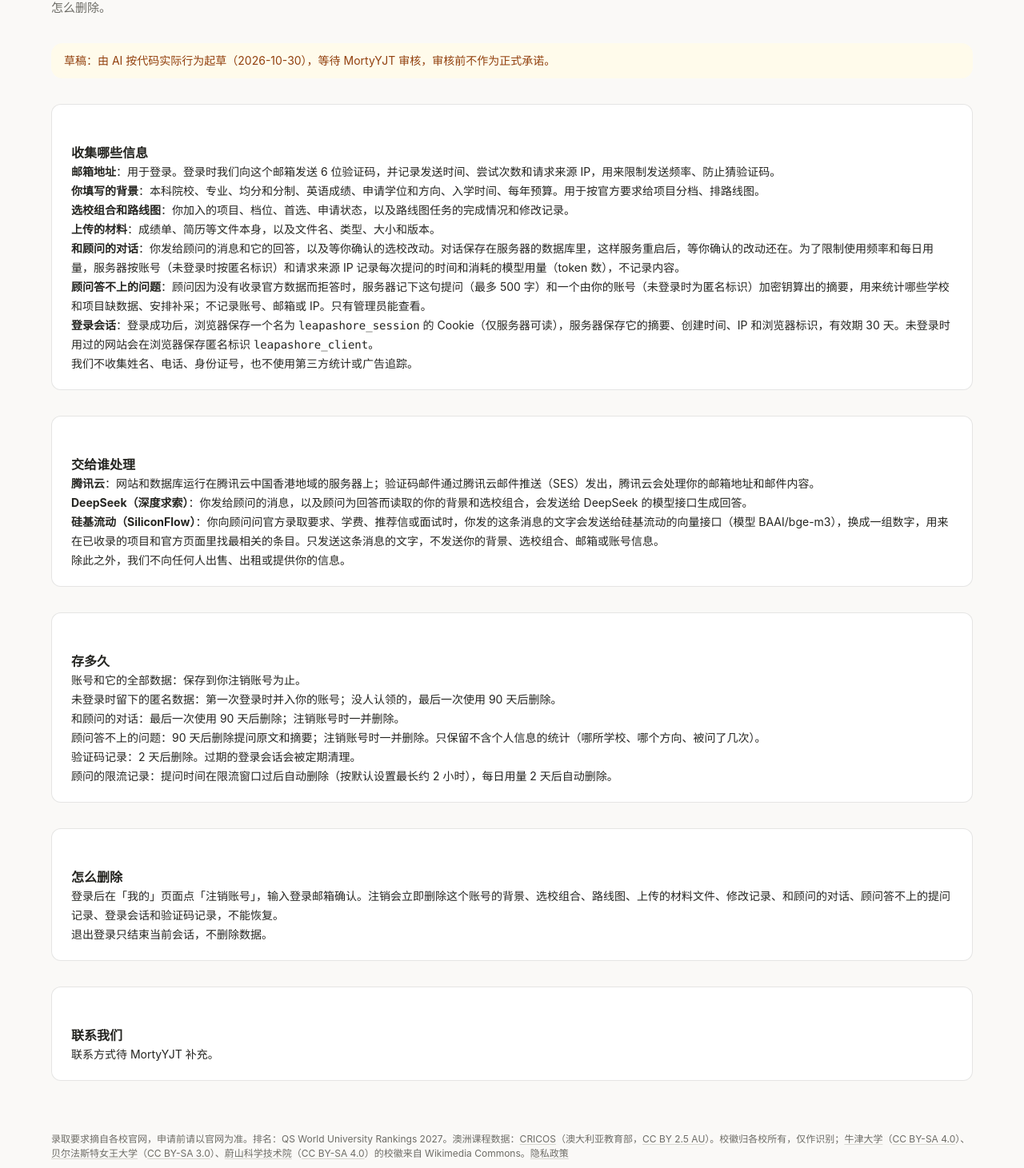
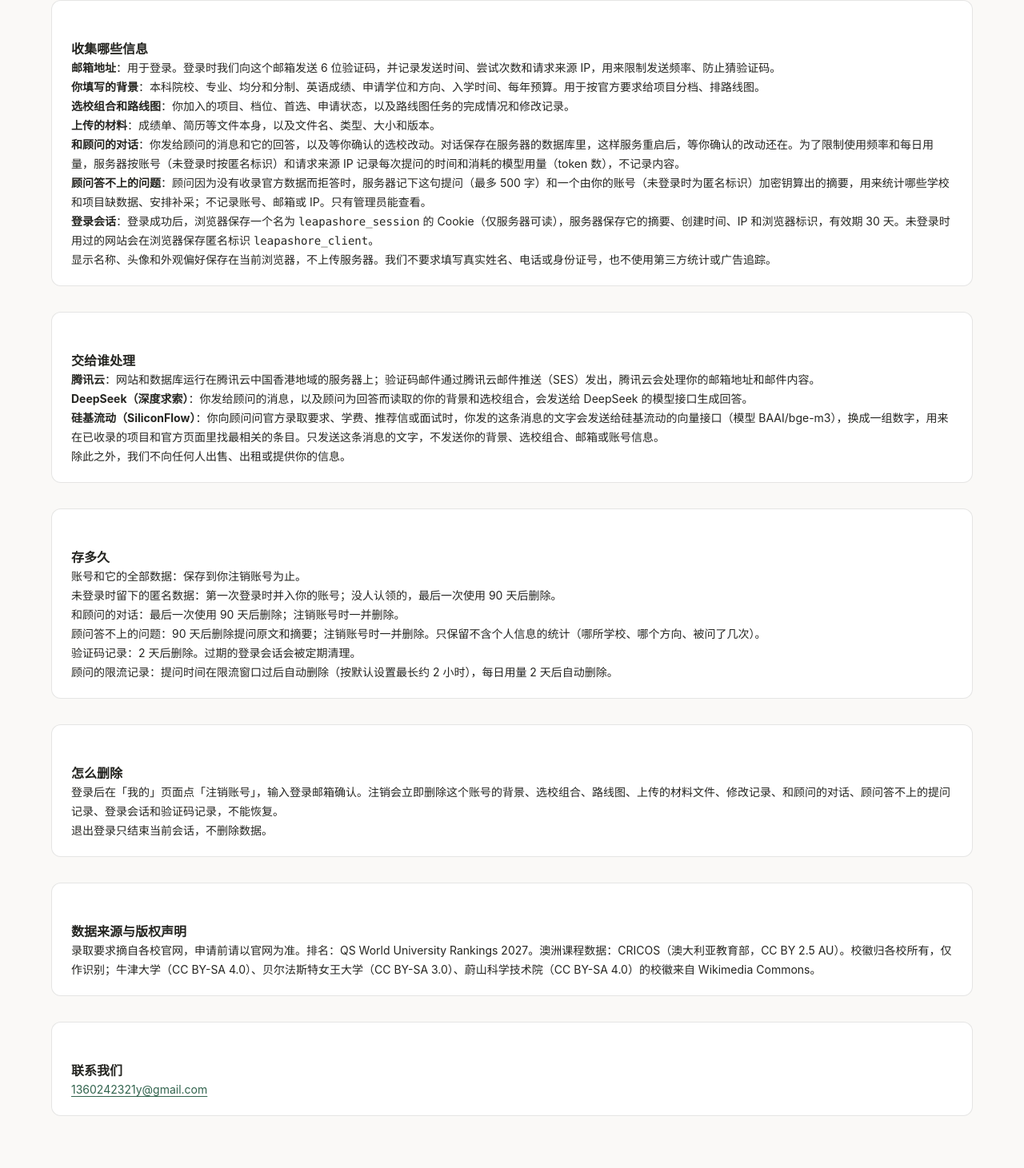
Before and after one commit to MortyYJT/LeapAshore, a Next.js app in the folder web/: page /privacy in a window 1280 px wide. Shown: the part 145-1606 px from the top of the page at 80% size. Built offline with nearby package versions, Linux system fonts and the light colour scheme; no server answers.

Commit message:
fix(web): consolidate attribution in privacy policy
- Keep the global footer limited to the privacy link.
- Preserve data-source and logo licence attribution in the policy.
- Remove the requested introduction and draft notice and add the supplied contact email.

```diff
--- a/web/app/privacy/page.tsx
+++ b/web/app/privacy/page.tsx
@@ -1,25 +1,18 @@
 import type { Metadata } from "next";
 import Link from "next/link";
 
-import { Notice } from "@/components/ui";
+import { DataAttribution } from "@/components/shell/DataAttribution";
 
 export const metadata: Metadata = { title: "隐私政策 · 鱼跃彼岸" };
 
-/**
- * The privacy policy (openspec account-login, spec privacy-policy). Drafted by Claude on 2026-10-30 from
- * what the code actually stores and sends; MortyYJT has to review it before login mode is switched on.
- */
+/** Privacy policy and data-source attribution. */
 export default function PrivacyPage() {
   return (
     <main className="page privacy">
       <div className="title-row">
         <div>
           <h1>隐私政策</h1>
-          <p className="lede">鱼跃彼岸是 MortyYJT 的个人项目。这里说明它收集什么、为什么、交给谁处理、存多久、怎么删除。</p>
         </div>
-      </div>
-      <div className="section">
-        <Notice>草稿：由 AI 按代码实际行为起草（2026-10-30），等待 MortyYJT 审核，审核前不作为正式承诺。</Notice>
       </div>
 
       <section className="panel panel-pad section">
@@ -47,7 +40,7 @@ export default function PrivacyPage() {
             <b>登录会话</b>：登录成功后，浏览器保存一个名为 <code>leapashore_session</code> 的 Cookie（仅服务器可读），服务器保存它的摘要、创建时间、IP 和浏览器标识，有效期 30 天。未登录时用过的网站会在浏览器保存匿名标识 <code>leapashore_client</code>。
           </li>
         </ul>
-        <p>我们不收集姓名、电话、身份证号，也不使用第三方统计或广告追踪。</p>
+        <p>显示名称、头像和外观偏好保存在当前浏览器，不上传服务器。我们不要求填写真实姓名、电话或身份证号，也不使用第三方统计或广告追踪。</p>
       </section>
 
       <section className="panel panel-pad section">
@@ -87,8 +80,13 @@ export default function PrivacyPage() {
       </section>
 
       <section className="panel panel-pad section">
+        <h2>数据来源与版权声明</h2>
+        <DataAttribution />
+      </section>
+
+      <section className="panel panel-pad section">
         <h2>联系我们</h2>
-        <p>联系方式待 MortyYJT 补充。</p>
+        <p><a className="link" href="mailto:1360242321y@gmail.com">1360242321y@gmail.com</a></p>
       </section>
     </main>
   );
--- /dev/null
+++ b/web/components/shell/DataAttribution.tsx
@@ -0,0 +1,35 @@
+import { overseasInstitutions } from "@/lib/catalog-server";
+
+const CC_LICENSE = /^CC (BY(?:-SA)?) (\d\.\d)$/;
+
+/** A Creative Commons licence name as a link to its deed, e.g. CC BY-SA 4.0. */
+function licenseUrl(license: string): string | null {
+  const match = CC_LICENSE.exec(license);
+  return match ? `https://creativecommons.org/licenses/${match[1].toLowerCase()}/${match[2]}/` : null;
+}
+
+/** Data sources and licence attribution, shown in the privacy policy. */
+export function DataAttribution() {
+  const credited = overseasInstitutions.filter((s) => s.logo && s.logo_source && s.logo_license && licenseUrl(s.logo_license));
+  return (
+    <p>
+      录取要求摘自各校官网，申请前请以官网为准。排名：QS World University Rankings 2027。澳洲课程数据：
+      <a href="https://data.gov.au/data/dataset/cricos" target="_blank" rel="noreferrer">CRICOS</a>（澳大利亚教育部，
+      <a href="https://creativecommons.org/licenses/by/2.5/au/" target="_blank" rel="noreferrer">CC BY 2.5 AU</a>）。校徽归各校所有，仅作识别
+      {credited.length > 0 && (
+        <>
+          ；
+          {credited.map((s, i) => (
+            <span key={s.logo}>
+              {i > 0 && "、"}
+              <a href={s.logo_source} target="_blank" rel="noreferrer">{s.name_zh || s.name_en}</a>（
+              <a href={licenseUrl(s.logo_license!)!} target="_blank" rel="noreferrer">{s.logo_license}</a>）
+            </span>
+          ))}
+          的校徽来自 Wikimedia Commons
+        </>
+      )}
+      。
+    </p>
+  );
+}
--- a/web/components/shell/SiteFooter.tsx
+++ b/web/components/shell/SiteFooter.tsx
@@ -1,41 +1,5 @@
 import Link from "next/link";
 
-import { overseasInstitutions } from "@/lib/catalog-server";
-
-const CC_LICENSE = /^CC (BY(?:-SA)?) (\d\.\d)$/;
-
-/** A Creative Commons licence name as a link to its deed, e.g. CC BY-SA 4.0. */
-function licenseUrl(license: string): string | null {
-  const match = CC_LICENSE.exec(license);
-  return match ? `https://creativecommons.org/licenses/${match[1].toLowerCase()}/${match[2]}/` : null;
+export function SiteFooter() {
+  return <p><Link href="/privacy">隐私政策</Link></p>;
 }
-
-/**
- * The one line every page ends with: the caveat on requirements and the attributions the data's licences
- * require (CRICOS under CC BY 2.5 AU, the QS ranking, and each school logo used under a CC BY or CC BY-SA
- * licence, read from the library file so a new one is credited without editing this component).
- */
-export function SiteFooter() {
-  const credited = overseasInstitutions.filter((s) => s.logo && s.logo_source && s.logo_license && licenseUrl(s.logo_license));
-  return (
-    <p>
-      录取要求摘自各校官网，申请前请以官网为准。排名：QS World University Rankings 2027。澳洲课程数据：
-      <a href="https://data.gov.au/data/dataset/cricos" target="_blank" rel="noreferrer">CRICOS</a>（澳大利亚教育部，
-      <a href="https://creativecommons.org/licenses/by/2.5/au/" target="_blank" rel="noreferrer">CC BY 2.5 AU</a>）。校徽归各校所有，仅作识别
-      {credited.length > 0 && (
-        <>
-          ；
-          {credited.map((s, i) => (
-            <span key={s.logo}>
-              {i > 0 && "、"}
-              <a href={s.logo_source} target="_blank" rel="noreferrer">{s.name_zh || s.name_en}</a>（
-              <a href={licenseUrl(s.logo_license!)!} target="_blank" rel="noreferrer">{s.logo_license}</a>）
-            </span>
-          ))}
-          的校徽来自 Wikimedia Commons
-        </>
-      )}
-      。<Link href="/privacy">隐私政策</Link>
-    </p>
-  );
-}
```
Also changed, not shown: 2 other files (tests, documents, lock files or other folders).
